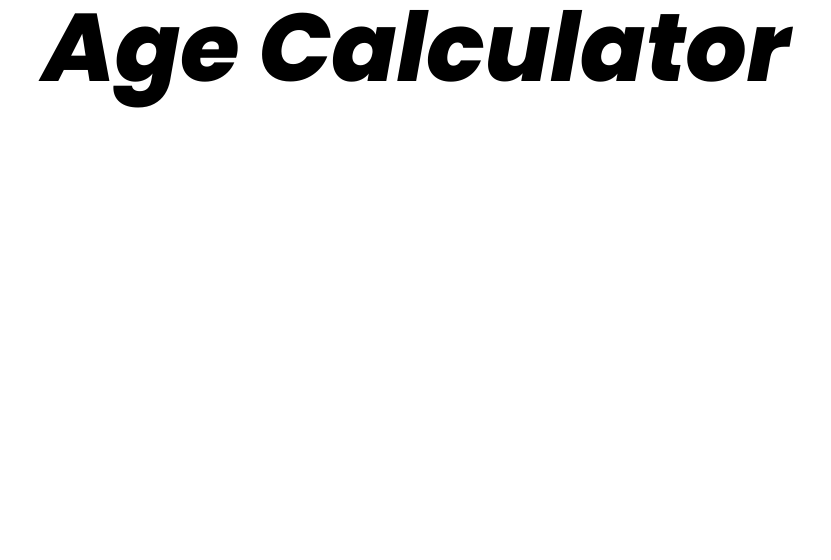
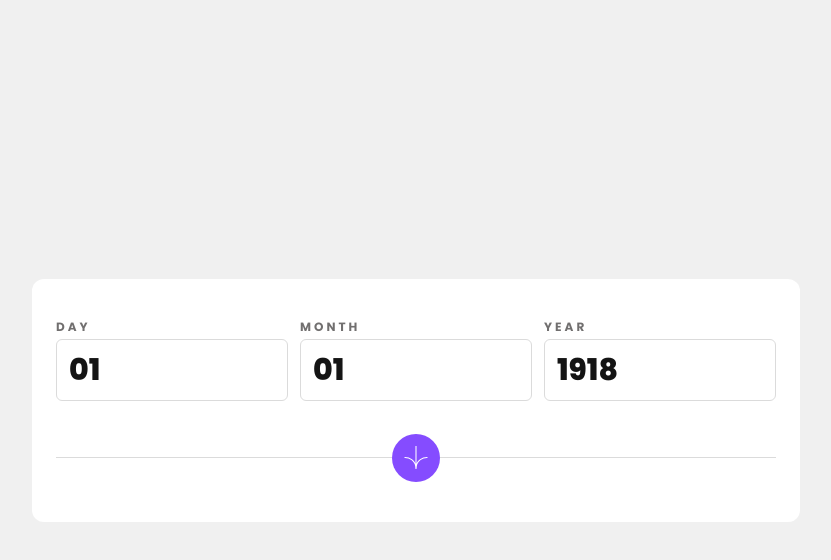
Before and after one commit to UnsuspectedNoob/age-calculator, a React (Vite) app: page / in a window 1280 px wide. Shown: the top 560 px of the page, without its empty margins (224-1055 px from the left). Built offline with nearby package versions, Linux system fonts and the light colour scheme.

Commit message:
First Prototype

```diff
--- a/index.html
+++ b/index.html
@@ -5,7 +5,7 @@
     <meta name="viewport" content="width=device-width, initial-scale=1.0" />
     <title>Age Calculator</title>
   </head>
-  <body>
+  <body class="bg-neutral-off-white px-3 grid min-h-screen pt-20 lg:pt-0 md:place-items-center">
     <div id="root"></div>
     <script type="module" src="/src/main.jsx"></script>
   </body>
--- a/src/App.jsx
+++ b/src/App.jsx
@@ -1,9 +1,45 @@
-import React from 'react'
+import React, { useState } from 'react'
+import DateInput from './components/DateInput';
+import { icon } from './assets/images'
 
 function App() {
+  const [day, setDay] = useState('01');
+  const [month, setMonth] = useState('01');
+  const [year, setYear] = useState('1918');
+
   return (
-    <div className='text-center font-poppins font-extrabold text-8xl italic'>
-      Age Calculator
+    <div className='font-poppins bg-white py-10 rounded-xl border-e-blue-100 px-6 max-w-3xl'>
+
+      <div className='flex gap-x-3 mb-14'>
+        <DateInput
+          id={'day'}
+          name={'day'}
+          state={day}
+          setState={setDay}
+        />
+
+        <DateInput
+          id={'month'}
+          name={'month'}
+          state={month}
+          setState={setMonth}
+        />
+
+        <DateInput
+          id={'year'}
+          name={'year'}
+          state={year}
+          setState={setYear}
+        />
+      </div>
+
+      <div className='relative border-t border-neutral-l-grey'>
+        <button className='flex justify-center items-center bg-primary-purple w-12 h-12 rounded-full p-3 mx-auto -mt-6'>
+          <img src={icon} alt="icon" />
+        </button>
+      </div>
+
+
     </div>
   );
 }
--- /dev/null
+++ b/src/assets/images/index.js
@@ -0,0 +1,3 @@
+import icon from './icon-arrow.svg'
+
+export { icon }
--- /dev/null
+++ b/src/components/DateInput.jsx
@@ -0,0 +1,31 @@
+import React, { useEffect } from 'react'
+
+function DateInput({name, id, state, setState}) {
+  useEffect(() => {
+    document.getElementById(`${id}`).value = state
+  }, [])
+
+  return (
+    <div className='w-1/3'>
+      <label
+        htmlFor={`${id}`}
+        className='block uppercase tracking-[3px] text-xs font-bold text-neutral-smokey-gray mb-1'
+      >
+        {name}
+      </label>
+
+      <input
+        id={`${id}`}
+        type="number"
+        className='w-full border border-neutral-l-grey p-3 rounded-md text-neutral-off-black text-3xl uppercase font-extrabold outline-none focus:border-primary-purple transition'
+        onChange={() => {
+          let value = document.getElementById(`${id}`).value
+          console.log(value)
+          setState(value)
+        }}
+      />
+    </div>
+  );
+}
+
+export default DateInput;
--- a/tailwind.config.js
+++ b/tailwind.config.js
@@ -1,6 +1,6 @@
 /** @type {import('tailwindcss').Config} */
 export default {
-  content: ["./src/**/*.{js,jsx}"],
+  content: ["./src/**/*.{js,jsx}", "./index.html"],
   theme: {
     extend: {
       colors: {
```
